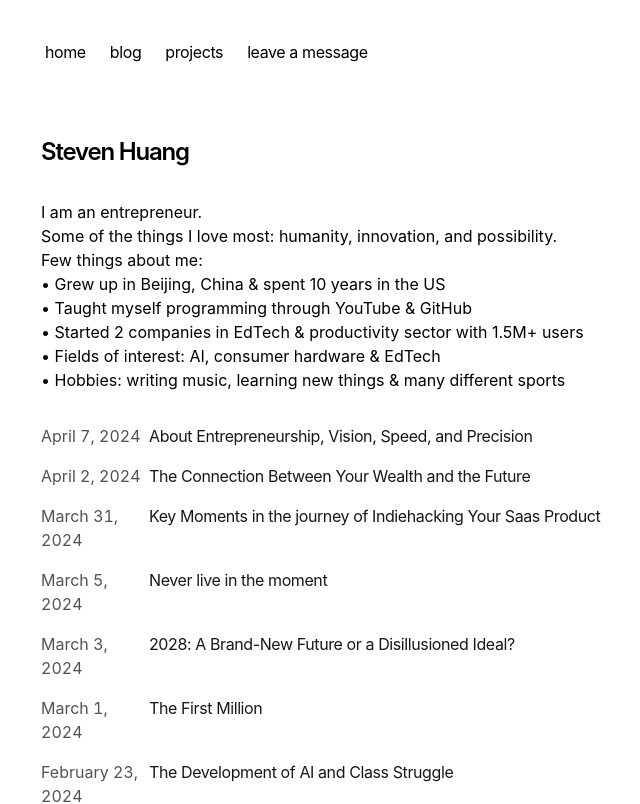
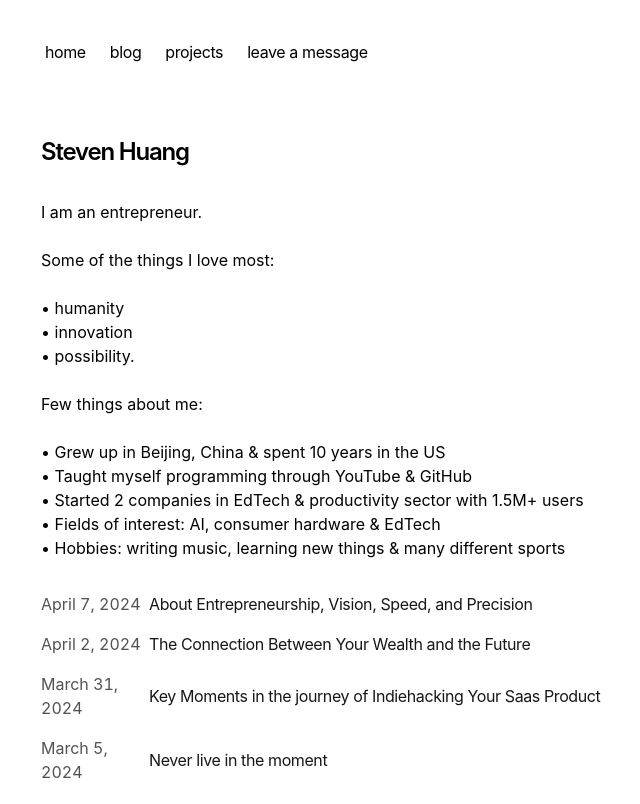
Before and after one commit to StevenHHB/blog, a Next.js app: page / in a window 1280 px wide. Shown: the top 804 px of the page, without its empty margins (311-951 px from the left). Built offline with nearby package versions, Linux system fonts and the light colour scheme.

Commit message:
update intro info and posts alignment issue

```diff
--- a/app/components/posts.tsx
+++ b/app/components/posts.tsx
@@ -1,27 +1,21 @@
-import Link from 'next/link'
-import { formatDate, getBlogPosts } from 'app/blog/utils'
+import Link from 'next/link';
+import { formatDate, getBlogPosts } from 'app/blog/utils';
 
 export function BlogPosts() {
-  let allBlogs = getBlogPosts()
+  let allBlogs = getBlogPosts();
 
   return (
     <div>
       {allBlogs
         .sort((a, b) => {
-          if (
-            new Date(a.metadata.publishedAt) > new Date(b.metadata.publishedAt)
-          ) {
-            return -1
+          if (new Date(a.metadata.publishedAt) > new Date(b.metadata.publishedAt)) {
+            return -1;
           }
-          return 1
+          return 1;
         })
         .map((post) => (
-          <Link
-            key={post.slug}
-            className="flex flex-col space-y-1 mb-4"
-            href={`/blog/${post.slug}`}
-          >
-            <div className="w-full flex flex-col md:flex-row space-x-0 md:space-x-2">
+          <Link key={post.slug} href={`/blog/${post.slug}`} className="block mb-4">
+            <div className="flex flex-col md:flex-row md:items-center space-y-1 md:space-y-0 md:space-x-2">
               <p className="text-neutral-600 dark:text-neutral-400 w-[100px] tabular-nums">
                 {formatDate(post.metadata.publishedAt, false)}
               </p>
@@ -32,5 +26,5 @@ export function BlogPosts() {
           </Link>
         ))}
     </div>
-  )
+  );
 }
--- a/app/page.tsx
+++ b/app/page.tsx
@@ -8,8 +8,15 @@ export default function Page() {
       </h1>
       <p className="mb-4 whitespace-pre-line">
         {`I am an entrepreneur.
-        Some of the things I love most: humanity, innovation, and possibility.
+
+        Some of the things I love most:
+
+        • humanity
+        • innovation
+        • possibility.
+
         Few things about me:
+
         • Grew up in Beijing, China & spent 10 years in the US
         • Taught myself programming through YouTube & GitHub
         • Started 2 companies in EdTech & productivity sector with 1.5M+ users
```
